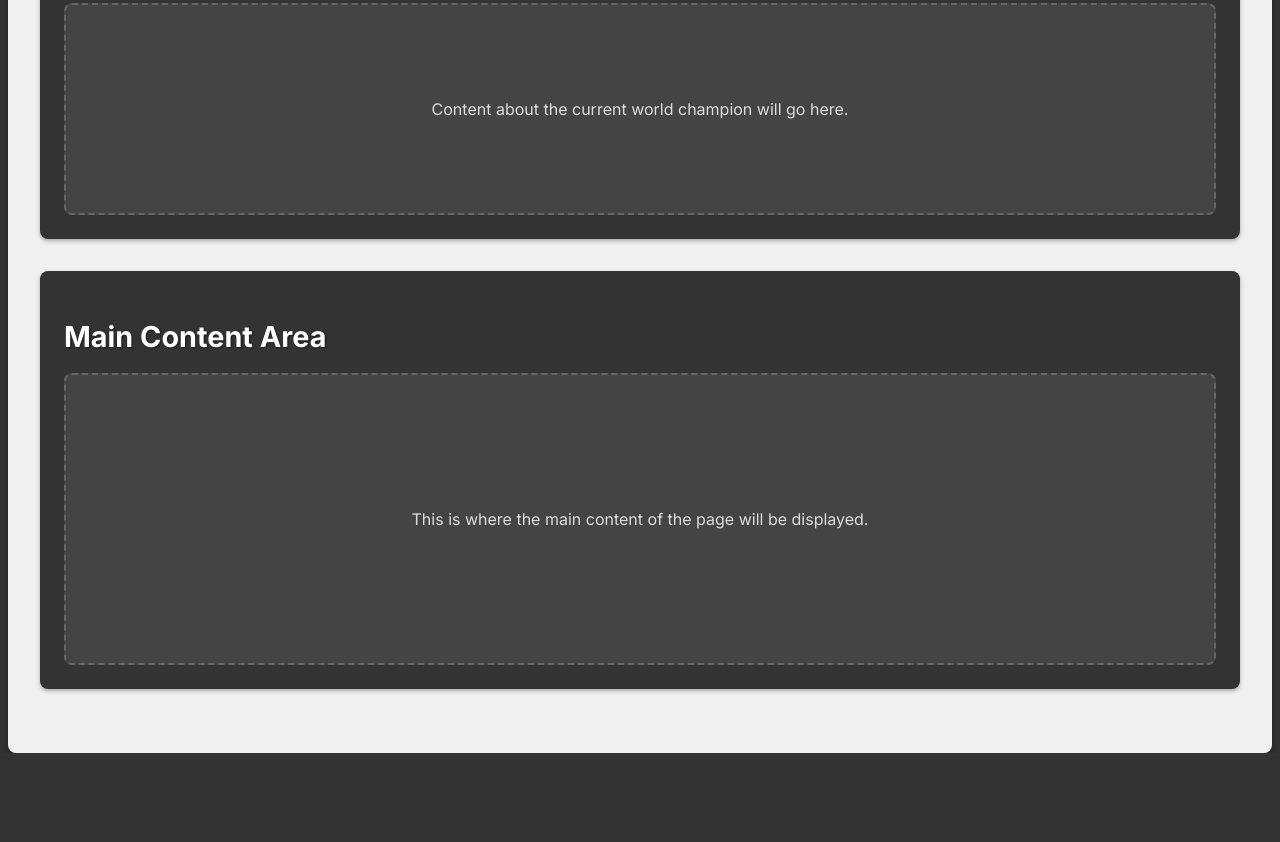
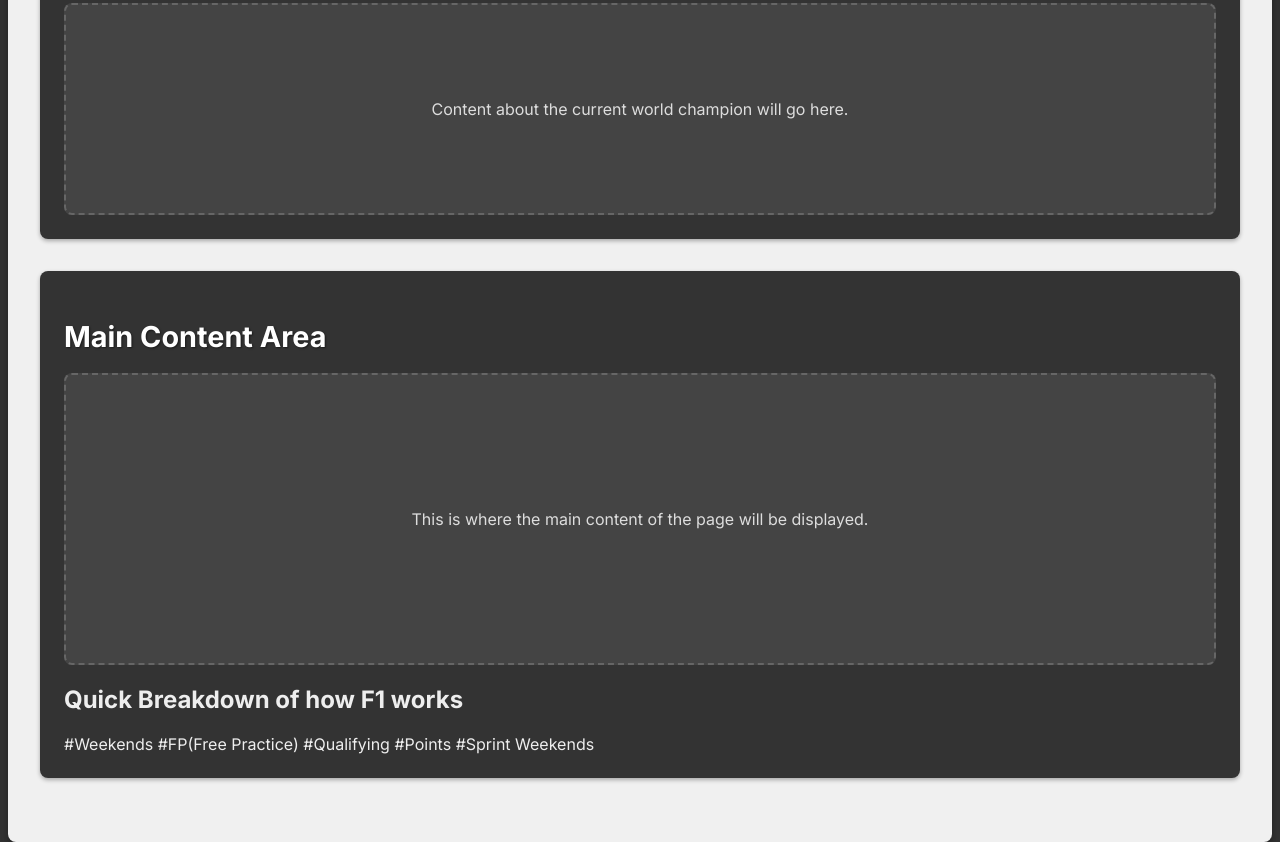
Before and after one commit to Nn1fty/CSE-199R, a plain HTML site: page F1_Legacy/home.html in a window 1280 px wide. Shown: the part 728-1570 px from the top of the page. Before the commit the page ends 1481 px from the top, so only its background shows below. Drawn offline with Linux system fonts and the light colour scheme.

Commit message:
Update home.html

```diff
--- a/F1_Legacy/home.html
+++ b/F1_Legacy/home.html
@@ -72,6 +72,15 @@
             <div class="content-area main-page-content">
                 This is where the main content of the page will be displayed.
             </div>
+            <div class="info_f1">
+                <h1>Quick Breakdown of how F1 works</h1>
+                #Weekends
+                #FP(Free Practice)
+                #Qualifying
+                #Points
+                #Sprint Weekends
+            </div>
+
         </section>
     </div>
 
```
